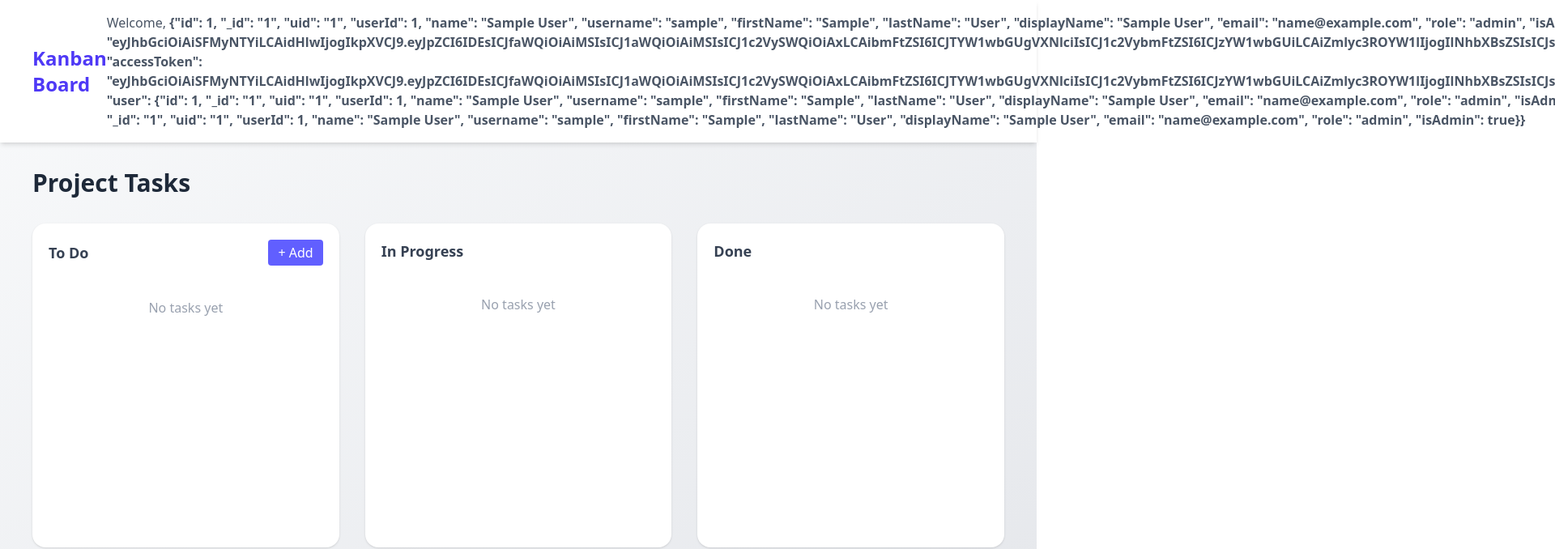
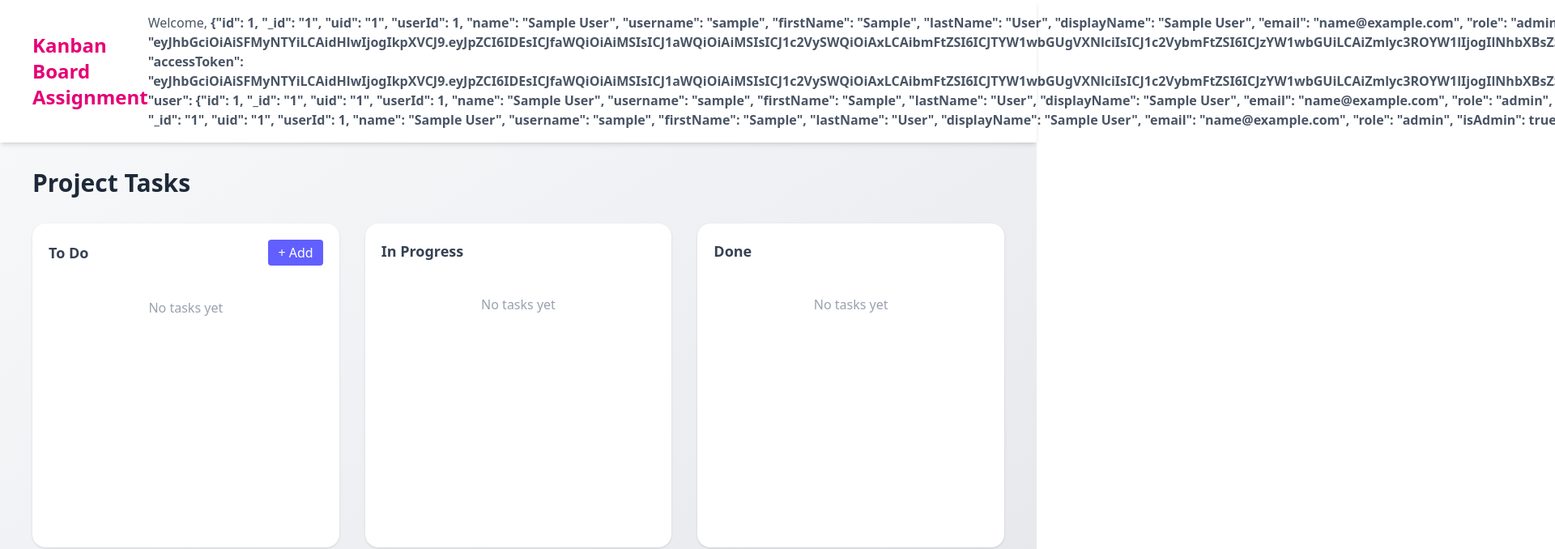
Before and after one commit to vishwajeetsudhanshu/Kanban-Board-Assignment, a React (Vite) app: page /board in a window 1280 px wide. Shown: the top 678 px of the page at 81% size, 1920 px wide, since content can reach past the window. Built offline with nearby package versions, Linux system fonts and the light colour scheme; sample sign-in values are in the browser's storage; the HTML template or start-up script is replaced by a standard one.

Commit message:
Change header color and text for BoardPage

```diff
--- a/src/pages/BoardPage.tsx
+++ b/src/pages/BoardPage.tsx
@@ -25,7 +25,7 @@
   return (
     <div className="min-h-screen bg-gradient-to-br from-gray-50 to-gray-200">
       <div className="bg-white shadow-md px-10 py-4 flex justify-between items-center">
-        <h1 className="text-2xl font-bold text-indigo-600">Kanban Board</h1>
+        <h1 className="text-2xl font-bold text-pink-600">Kanban Board Assignment</h1>
 
         <div className="flex items-center gap-6">
           <span className="text-gray-600">
```
